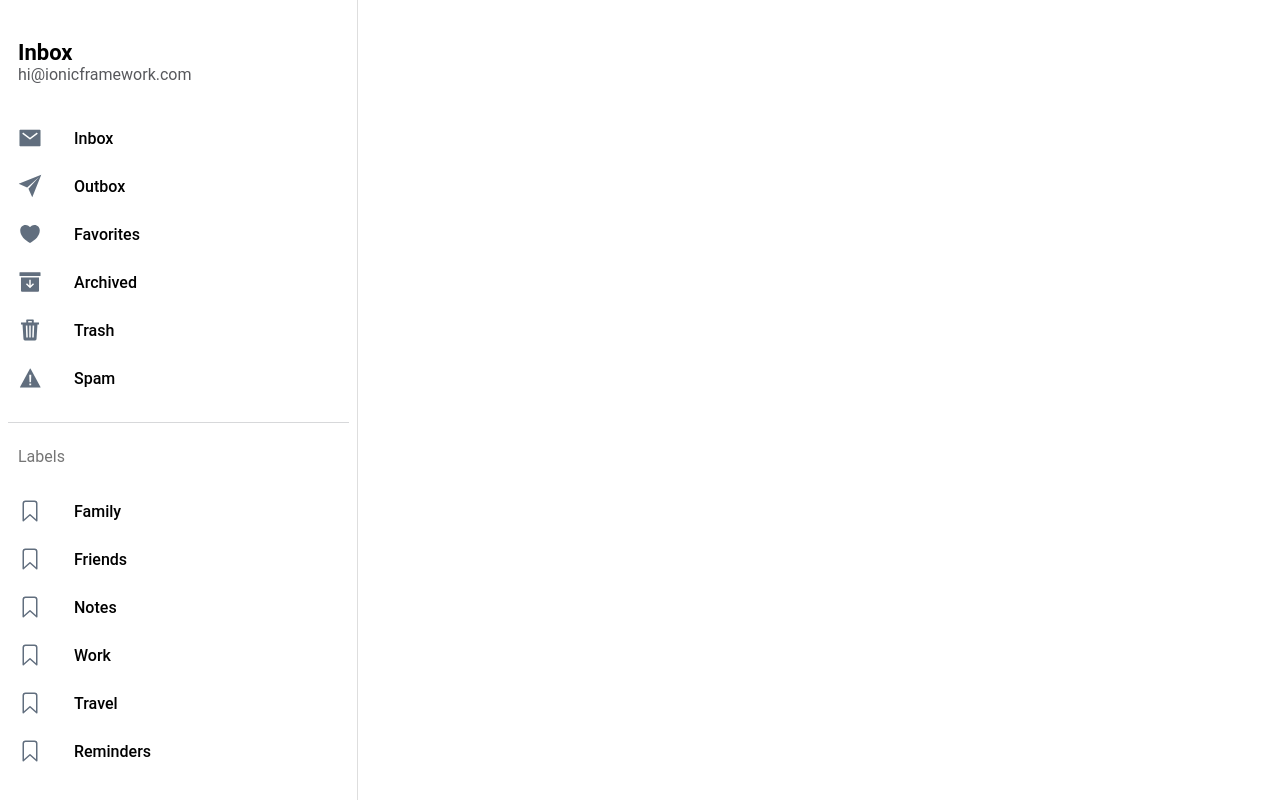
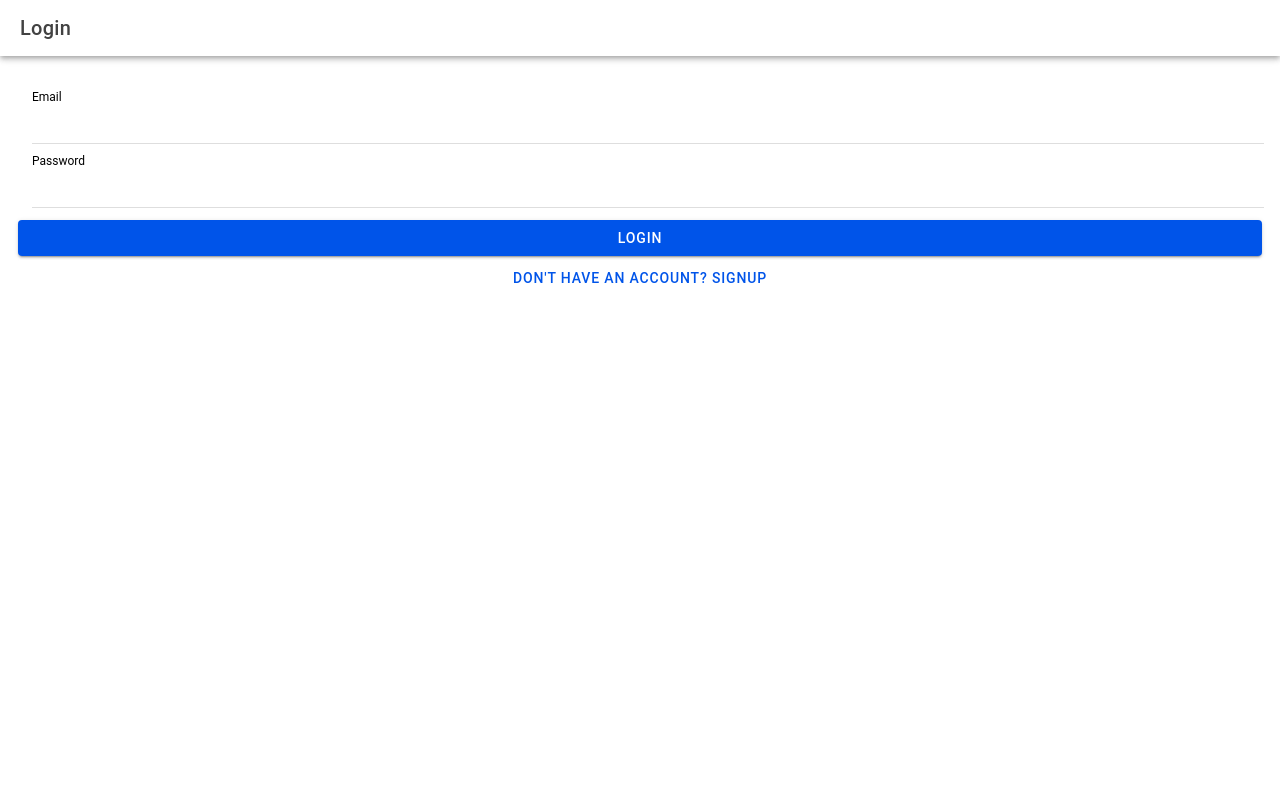
Before and after one commit to uarkHackathon2025/hackathonApp, a React (Vite) app: page /auth in a window 1280 px wide. Built offline with nearby package versions, Linux system fonts and the light colour scheme.

Commit message:
authPage

```diff
--- a/package.json
+++ b/package.json
@@ -25,7 +25,8 @@
     "react": "19.0.0",
     "react-dom": "19.0.0",
     "react-router": "^5.3.4",
-    "react-router-dom": "^5.3.4"
+    "react-router-dom": "^5.3.4",
+    "react-transition-group": "^4.4.5"
   },
   "devDependencies": {
     "@capacitor/cli": "7.2.0",
@@ -35,6 +36,7 @@
     "@testing-library/user-event": "^14.4.3",
     "@types/react": "19.0.10",
     "@types/react-dom": "19.0.4",
+    "@types/react-transition-group": "^4.4.12",
     "@vitejs/plugin-legacy": "^5.0.0",
     "@vitejs/plugin-react": "^4.0.1",
     "cypress": "^13.5.0",
--- a/src/App.tsx
+++ b/src/App.tsx
@@ -1,18 +1,21 @@
-import { IonApp, IonRouterOutlet, IonSplitPane, setupIonicReact } from '@ionic/react';
+import React from 'react';
+import {
+  IonApp,
+  IonRouterOutlet,
+  IonSplitPane,
+  setupIonicReact,
+} from '@ionic/react';
 import { IonReactRouter } from '@ionic/react-router';
-import { Redirect, Route } from 'react-router-dom';
+import { Redirect, Route, useLocation } from 'react-router-dom';
 import Menu from './components/Menu';
 import Page from './pages/Page';
+import AuthPage from './pages/AuthPage';
 
-/* Core CSS required for Ionic components to work properly */
+/* Ionic core & utility CSS */
 import '@ionic/react/css/core.css';
-
-/* Basic CSS for apps built with Ionic */
 import '@ionic/react/css/normalize.css';
 import '@ionic/react/css/structure.css';
 import '@ionic/react/css/typography.css';
-
-/* Optional CSS utils that can be commented out */
 import '@ionic/react/css/padding.css';
 import '@ionic/react/css/float-elements.css';
 import '@ionic/react/css/text-alignment.css';
@@ -20,37 +23,39 @@ import '@ionic/react/css/text-transformation.css';
 import '@ionic/react/css/flex-utils.css';
 import '@ionic/react/css/display.css';
 
-/**
- * Ionic Dark Mode
- * -----------------------------------------------------
- * For more info, please see:
- * https://ionicframework.com/docs/theming/dark-mode
- */
-
-/* import '@ionic/react/css/palettes/dark.always.css'; */
-/* import '@ionic/react/css/palettes/dark.class.css'; */
-import '@ionic/react/css/palettes/dark.system.css';
-
 /* Theme variables */
 import './theme/variables.css';
 
 setupIonicReact();
 
+const MainApp: React.FC = () => {
+  const location = useLocation();
+  const isAuthPage = location.pathname === '/auth';
+
+  return (
+    <IonSplitPane contentId="main">
+      {!isAuthPage && <Menu />}
+
+      <IonRouterOutlet id="main">
+        <Route path="/" exact>
+          <Redirect to="/auth" />
+        </Route>
+        <Route path="/auth" exact>
+          <AuthPage />
+        </Route>
+        <Route path="/folder/:name" exact>
+          <Page />
+        </Route>
+      </IonRouterOutlet>
+    </IonSplitPane>
+  );
+};
+
 const App: React.FC = () => {
   return (
     <IonApp>
       <IonReactRouter>
-        <IonSplitPane contentId="main">
-          <Menu />
-          <IonRouterOutlet id="main">
-            <Route path="/" exact={true}>
-              <Redirect to="/folder/Inbox" />
-            </Route>
-            <Route path="/folder/:name" exact={true}>
-              <Page />
-            </Route>
-          </IonRouterOutlet>
-        </IonSplitPane>
+        <MainApp />
       </IonReactRouter>
     </IonApp>
   );
--- /dev/null
+++ b/src/pages/AuthPage.css
@@ -0,0 +1,71 @@
+/* Base page background */
+.auth-login {
+    --background: white;
+    background-color: white;
+    color: black;
+  }
+
+  .auth-signup {
+    --background: #007bff;
+    background-color: #007bff;
+    color: white;
+  }
+
+  /* Header / Toolbar colors */
+  .auth-signup ion-header,
+  .auth-signup ion-toolbar {
+    --background: #007bff;
+    --color: white;
+    background-color: #007bff !important;
+    color: white !important;
+  }
+
+  /* Title text in toolbar */
+  .auth-signup ion-title {
+    color: white !important;
+  }
+
+  /* Input items background and text color */
+  .auth-signup ion-item {
+    --background: transparent;
+    --color: white;
+    --highlight-color-focused: white;
+    color: white;
+    background-color: transparent !important;
+  }
+
+  /* Label color */
+  .auth-signup ion-label {
+    color: white !important;
+  }
+
+  /* Input text and caret color */
+  .auth-signup ion-input {
+    color: white !important;
+    --highlight-color-focused: white;
+  }
+
+  /* Shadow DOM trick for input text color */
+  .auth-signup ion-input::part(native) {
+    color: white;
+  }
+
+  /* Primary button styling */
+  .auth-signup ion-button {
+    --background: white;
+    --color: #007bff;
+  }
+
+  /* Clear-style button (login/signup toggle) */
+  .auth-signup ion-button[fill='clear'] {
+    color: white !important;
+  }
+
+/* Apply specific styles for auth forms */
+.auth-signup {
+  animation: fade-in 0.3s ease-in-out;
+}
+
+.auth-login {
+  animation: fade-in 0.3s ease-in-out;
+}
--- /dev/null
+++ b/src/pages/AuthPage.tsx
@@ -0,0 +1,113 @@
+import React, { useState } from 'react';
+import {
+  IonPage,
+  IonHeader,
+  IonToolbar,
+  IonTitle,
+  IonContent,
+  IonList,
+  IonItem,
+  IonLabel,
+  IonInput,
+  IonButton,
+  IonLoading,
+  IonAlert,
+} from '@ionic/react';
+import { useHistory } from 'react-router-dom';
+import { CSSTransition } from 'react-transition-group'; //for animations maybe in the future
+import './AuthPage.css'
+
+const AuthPage: React.FC = () => {
+  const [email, setEmail] = useState('');
+  const [password, setPassword] = useState('');
+  const [isSignup, setIsSignup] = useState(false);
+  const [isLoading, setIsLoading] = useState(false);
+  const [showAlert, setShowAlert] = useState(false);
+  const [alertMessage, setAlertMessage] = useState('');
+  const history = useHistory();
+
+  const handleAuth = async () => {
+    setIsLoading(true);
+    try {
+      if (isSignup) {
+        // Simulate signup logic (replace with your actual signup logic)
+        console.log('Signing up:', email, password);
+        //Example of error.
+        if (email === "error@error.com"){
+          setAlertMessage("Signup failed");
+          setShowAlert(true);
+        } else {
+          //Navigate to homepage. Signup success!
+          history.push('/folder/inbox');
+        }
+
+      } else {
+        // Simulate login logic (replace with your actual login logic)
+        console.log('Logging in:', email, password);
+        if(email === "test@test.com" && password === "password"){ // email exists in database SANTOSH
+          history.push('/folder/inbox'); //login
+        } else {
+          setAlertMessage("Invalid Credentials");
+          setShowAlert(true);
+        }
+      }
+    } catch (error) {
+      console.error('Authentication failed:', error);
+      setAlertMessage('Authentication failed');
+      setShowAlert(true);
+    } finally {
+      setIsLoading(false);
+    }
+  };
+
+  return (
+    <IonPage>
+
+      <IonHeader className={isSignup ? 'auth-signup' : 'auth-login'}>
+        <IonToolbar>
+          <IonTitle>{isSignup ? 'Signup' : 'Login'}</IonTitle>
+        </IonToolbar>
+      </IonHeader>
+      <IonContent className={`ion-padding ${isSignup ? 'auth-signup' : 'auth-login'}`}>
+        <IonList className={isSignup ? 'auth-signup' : 'auth-login'}>
+          <IonItem>
+            <IonLabel position="stacked">Email</IonLabel>
+            <IonInput
+              type="email"
+              value={email}
+              onIonChange={(e) => setEmail(e.detail.value!)}
+            ></IonInput>
+          </IonItem>
+          <IonItem>
+            <IonLabel position="stacked">Password</IonLabel>
+            <IonInput
+              type="password"
+              value={password}
+              onIonChange={(e) => setPassword(e.detail.value!)}
+            ></IonInput>
+          </IonItem>
+        </IonList>
+        <IonButton expand="block" onClick={handleAuth} disabled={isLoading}>
+          {isSignup ? 'Signup' : 'Login'}
+        </IonButton>
+        <IonButton
+          style={{'--background': isSignup ? '#007bff' : '#ffffff'}}
+          expand="block"
+          fill="clear"
+          onClick={() => setIsSignup(!isSignup)}>
+          {isSignup ? 'Already have an account? Login' : "Don't have an account? Signup"}
+        </IonButton>
+
+        <IonLoading isOpen={isLoading} message={isSignup ? 'Signing up...' : 'Logging in...'} />
+        <IonAlert
+          isOpen={showAlert}
+          onDidDismiss={() => setShowAlert(false)}
+          message={alertMessage}
+          buttons={['OK']}
+        />
+      </IonContent>
+    </IonPage>
+  );
+};
+
+export default AuthPage;
```
Also changed, not shown: 2 other files (tests, documents, lock files or other folders).
